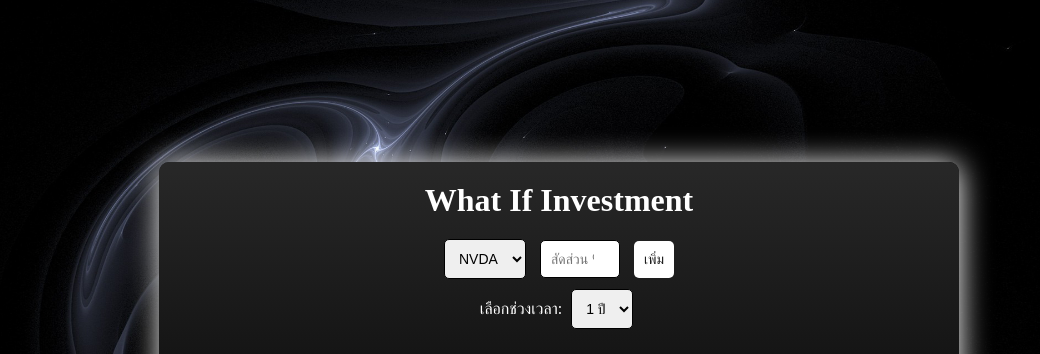
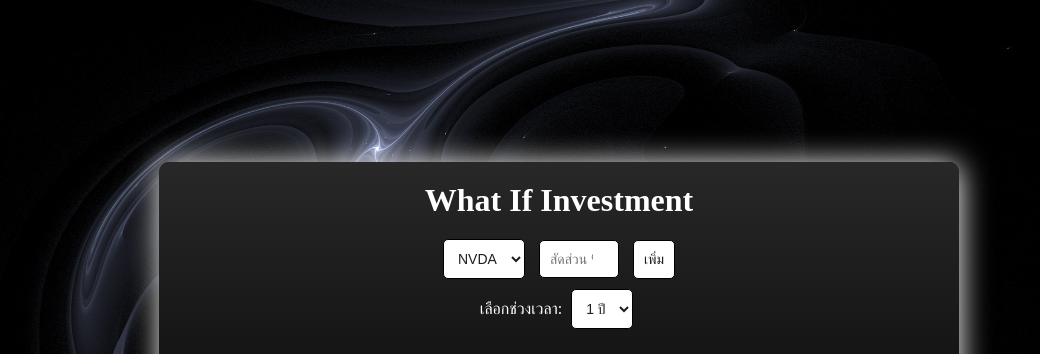
Before and after one commit to krisapat/currencyAPP, a PHP site: page /currencyAPP/Whatifinvestment.php in a window 1280 px wide. Shown: the part 55-409 px from the top of the page, without its empty margins (81-1121 px from the left). Run offline with PHP 8.4, Linux system fonts and the light colour scheme; some web fonts are replaced.

Commit message:
Add files via upload

```diff
--- a/Whatifinvestment.css
+++ b/Whatifinvestment.css
@@ -46,22 +46,18 @@ body {
     border-radius: 8px;
 }
 
-.add-stock input, select, #add-stock-btn {
+.add-stock input, select, #add-stock-btn,.delete-btn {
     margin: 5px;
     padding: 10px;
     border: 1px solid #000000;
     border-radius: 5px;
     font-size: 14px;
+    background-color: #ffffff;
+    color: #1f1f1f;
 }
 
-#add-stock-btn{
-    background-color: #ffffff;
-    color: #1f1f1f;
-    border: none;
-    cursor: pointer;
-}
 
-button:hover {
+.delete-btn:hover {
     background-color: #111111;
     color: #ffffff;
 }
--- a/Whatifinvestment.js
+++ b/Whatifinvestment.js
@@ -60,7 +60,7 @@ function updatePortfolioList() {
     portfolioList.innerHTML = "";
     portfolio.forEach((item, index) => {
         let div = document.createElement("div");
-        div.innerHTML = `${item.stock} - ${item.percent}% <button onclick="removeStock(${index})">ลบ</button>`;
+        div.innerHTML = `${item.stock} - ${item.percent}% <button class="delete-btn" onclick="removeStock(${index})">ลบ</button>`;
         portfolioList.appendChild(div);
     });
 }
```
